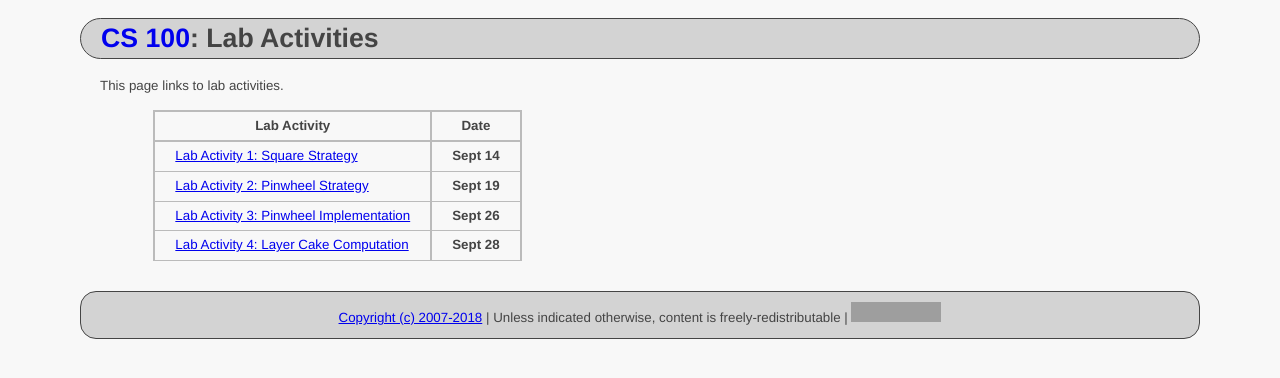
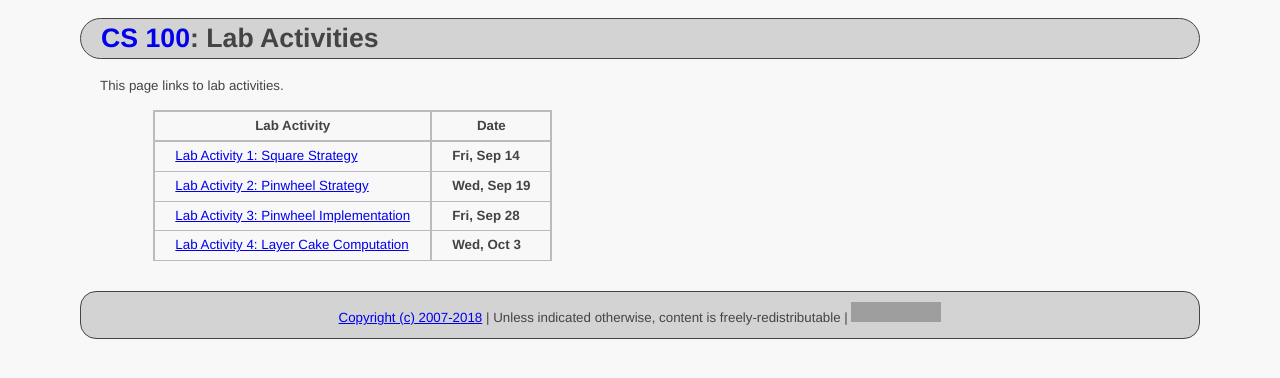
Before and after one commit to ycpcs/cs100-fall2018, a Jekyll site: the page built from labs/index.md, in a window 1280 px wide. Shown: the top 378 px of the page. Built offline with Jekyll 4.4.1, drawn with Linux system fonts in a browser that asks for light colours; grey boxes are pictures that could not be loaded.

Commit message:
updated due dates for labs

```diff
--- a/labs/index.md
+++ b/labs/index.md
@@ -9,10 +9,10 @@ This page links to lab activities.
 
 > Lab Activity                                                                           |     Date    |
 > -------------------------------------------------------------------------------------- | ----------- |
-> [Lab Activity 1: Square Strategy](CPADS_Lab1.pdf)                                      | **Sept 14** |
-> [Lab Activity 2: Pinwheel Strategy](CPADS_Lab2.pdf)                                    | **Sept 19** |
-> [Lab Activity 3: Pinwheel Implementation](CPADS_Lab3.pdf)                              | **Sept 26** |
-> [Lab Activity 4: Layer Cake Computation](CPADS_Lab4.pdf)                               | **Sept 28** |
+> [Lab Activity 1: Square Strategy](CPADS_Lab1.pdf)                                      | **Fri, Sep 14**  |
+> [Lab Activity 2: Pinwheel Strategy](CPADS_Lab2.pdf)                                    | **Wed, Sep 19**  |
+> [Lab Activity 3: Pinwheel Implementation](CPADS_Lab3.pdf)                              | **Fri, Sep 28**  |
+> [Lab Activity 4: Layer Cake Computation](CPADS_Lab4.pdf)                               | **Wed, Oct 3**   |
 
 <!--
 > [Exam 1 Review: Diamond](CPADS_Exam1Review.pdf) <br> [Solution: Strategy](CPADS_Exam1Review_Strategy.pdf) <br> [Solution: Code](CPADS_Exam1Review_Code.py)  | **Oct 2**   |
```
